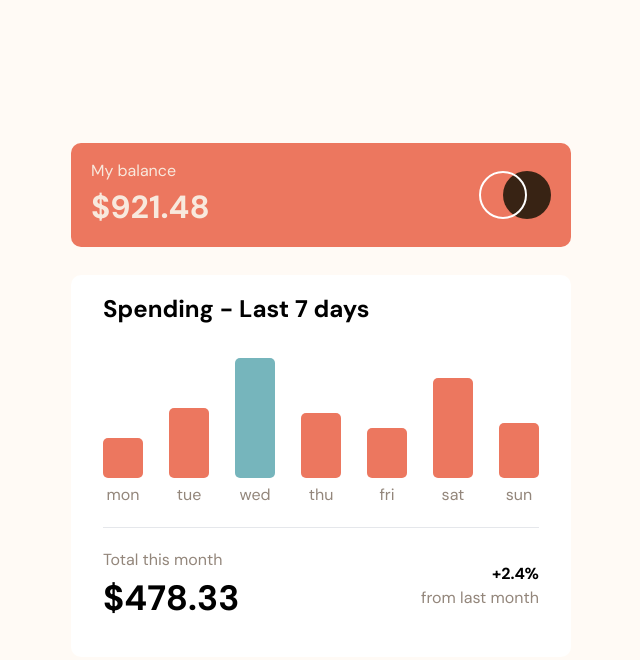
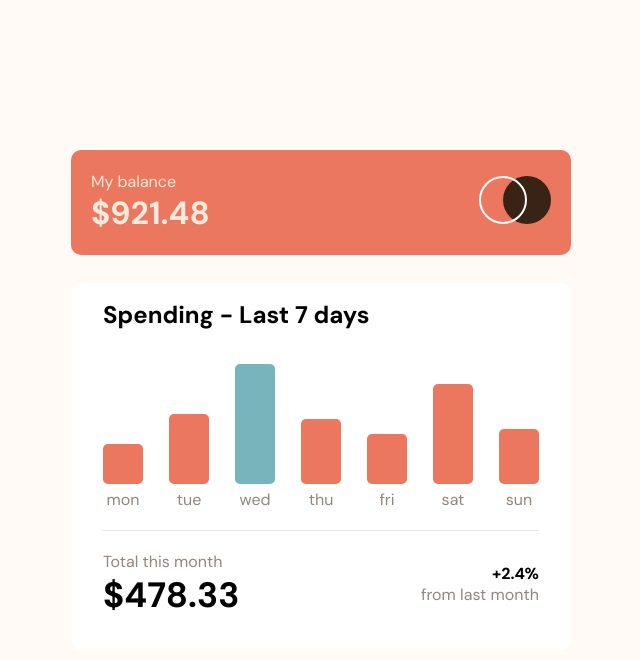
Before and after one commit to KruzadeR-VictoR/Expenses_Chart-FM, a plain HTML site: page index.html in a window 1280 px wide. Shown: the whole page, without its empty margins (319-959 px from the left). Drawn offline with nearby package versions, Linux system fonts and the light colour scheme.

Commit message:
changed to raw css

```diff
--- a/index.html
+++ b/index.html
@@ -16,10 +16,10 @@
 
     <!-- Feel free to remove these styles or customise in your own stylesheet 👍 -->
     <!-- TailwindCSS Linked  -->
-    <script src="https://cdn.tailwindcss.com"></script>
     <link rel="stylesheet" href="style.css" />
   </head>
   <body>
+    <main>
       <section class="card-container flex justify-center items-center">
         <div class="card">
           <div class="header flex justify-between items-center p-4 px-5">
@@ -41,7 +41,7 @@
               </div>
               <div class="bar">
                 <span class="hover"></span>
-              <div class="tue h-[70px] bg-red-500"></div>
+                <div class="tue h-[70px]"></div>
                 <span>tue</span>
               </div>
               <div class="bar">
@@ -70,7 +70,7 @@
                 <span>sun</span>
               </div>
             </div>
-          <hr class="my-5" />
+            <hr class="divider my-5" />
             <div class="footer flex justify-between items-center">
               <div class="total">
                 <h4>Total this month</h4>
@@ -84,6 +84,7 @@
           </div>
         </div>
       </section>
+    </main>
   </body>
   <script src="./script.js"></script>
 </html>
--- a/style.scss
+++ b/style.scss
@@ -13,7 +13,53 @@ $darkBrown: hsl(25, 47%, 15%);
 $medBrown: hsl(28, 10%, 53%);
 $cream: hsl(27, 66%, 92%);
 $paleOrange: hsl(33, 100%, 98%);
+.flex {
+  display: flex;
+}
+.justify-between {
+  justify-content: space-between;
+}
+.justify-center {
+  justify-content: center;
+}
+.items-center {
+  align-items: center;
+}
+.items-end {
+  align-items: flex-end;
+}
+.flex-1 {
+  flex: 1;
+}
+.p-4 {
+  padding: 1rem;
+}
+.px-5 {
+  padding: 1.3rem 1.25rem;
+}
+.mt-7 {
+  margin-top: 1.75rem;
+}
+.mt-20 {
+  margin-top: 5rem;
+}
+.my-5 {
+  margin: 1.25rem 0;
+}
 
+.font-bold {
+  font-weight: bold;
+}
+
+h4 {
+  font-weight: 400;
+}
+
+.divider {
+  border: none;
+  height: 1px;
+  background: #e5e7eb;
+}
 .card-container {
   height: 100vh;
   background-color: $paleOrange;
@@ -86,6 +132,7 @@ $paleOrange: hsl(33, 100%, 98%);
         }
         .tue {
           height: 70px !important;
+          background: $softRed;
         }
         .wed {
           height: 120px !important;
```
Also changed, not shown: style.css, 1 other file. Lines whose indentation alone changed are shown as unchanged.
